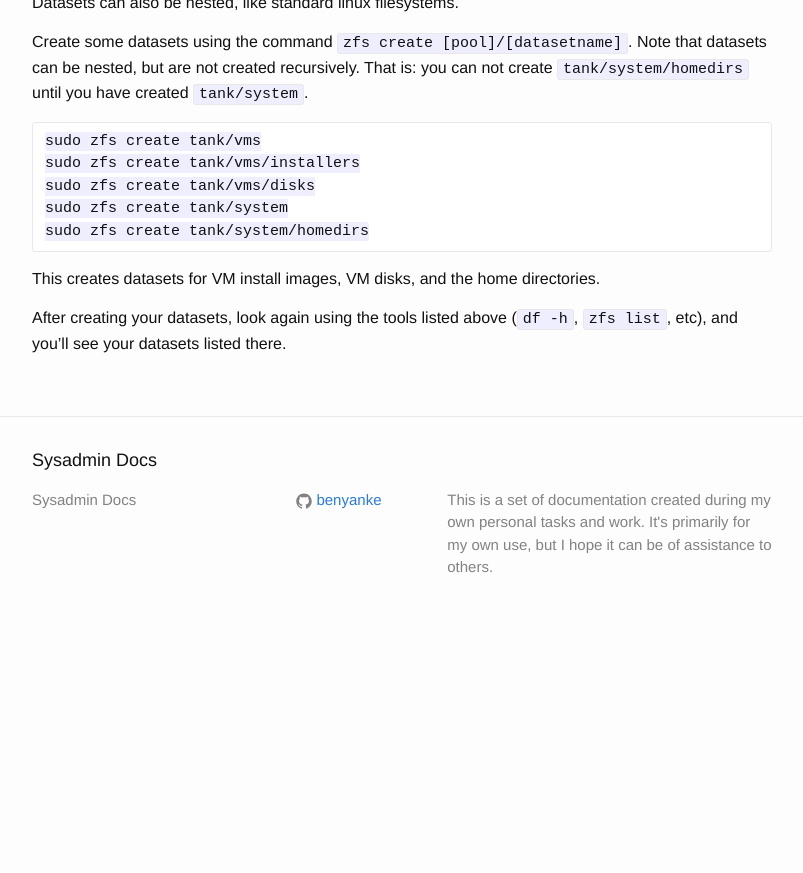
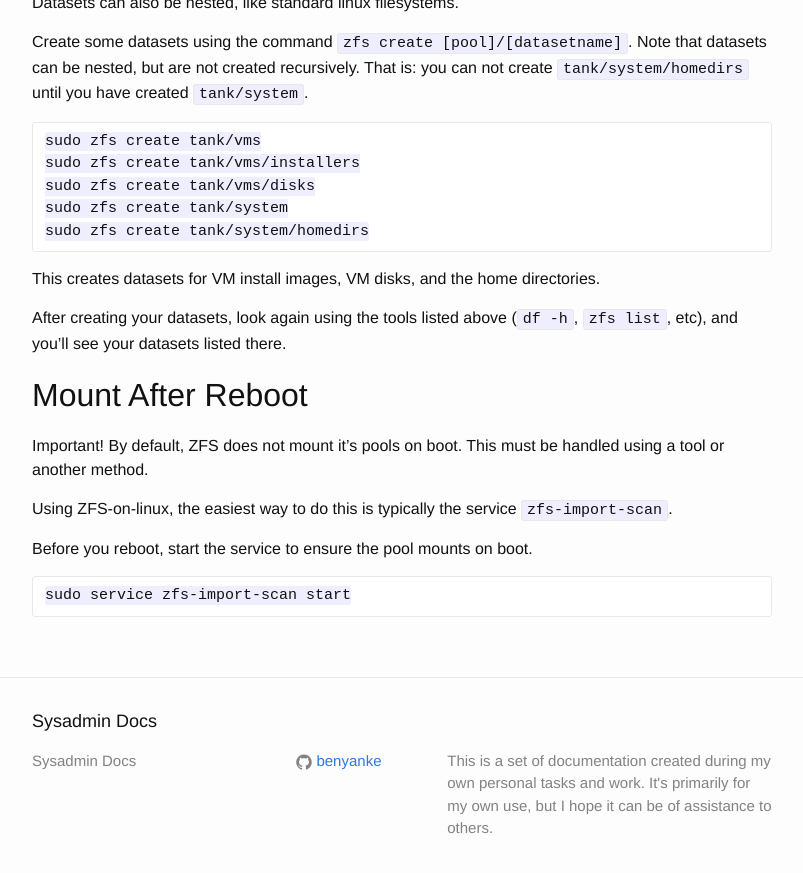
Before and after one commit to benyanke/docs, a Jekyll site: the page built from _posts/zfs/2018-10-10-create-pool.markdown, in a window 1280 px wide and 900 px high, scrolled down 6467 px. Shown: the top 873 px of the window, without its empty margins (238-1041 px from the left). Built offline with Jekyll 4.4.1, drawn with Linux system fonts in a browser that asks for light colours; before the commit the page ends 7106 px from its top, so only the background shows below that.

Commit message:
Add pool automount note

````diff
--- a/_posts/zfs/2018-10-10-create-pool.markdown
+++ b/_posts/zfs/2018-10-10-create-pool.markdown
@@ -369,8 +369,23 @@ This creates datasets for VM install images, VM disks, and the home directories.
 After creating your datasets, look again using the tools listed above (`df -h`, `zfs
 list`, etc), and you'll see your datasets listed there.
 
+
+## Mount After Reboot
+
+Important! By default, ZFS does not mount it's pools on boot. This must be handled using
+a tool or another method.
+
+Using ZFS-on-linux, the easiest way to do this is typically the service `zfs-import-scan`.
+
+Before you reboot, start the service to ensure the pool mounts on boot.
+
+```
+sudo service zfs-import-scan start
+```
+
 {% comment %}
 
+TODO: RESEARCH MORE INTO MOUNT ON BOOT OPTIONS
 TODO: ADD MORE DETAILS HERE ABOUT HOW DATASETS LOOK LIKE NORMAL SUBDIRS BUT AREN'T
 TODO: ADD MORE DETAILS HERE ABOUT DATASET NAMES VS MOUNT PATHS
 
````
